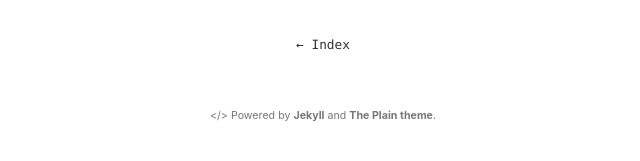
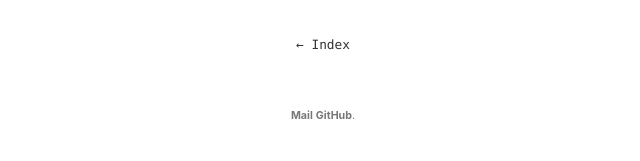
Before and after one commit to Morosoof/Morosoof, a Jekyll site: the page built from about.md, in a window 1280 px wide. Shown: the part 470-631 px from the top of the page, without its empty margins (317-957 px from the left). Built offline with Jekyll 4.4.1, drawn with Linux system fonts in a browser that asks for light colours.

Commit message:
Update footer.html

```diff
--- a/_includes/footer.html
+++ b/_includes/footer.html
@@ -1,3 +1,3 @@
 <div class="footer">
-   <span class="block"><small>&lt;/&gt; Powered by <a href="https://jekyllrb.com/">Jekyll</a> and <a href="https://github.com/heiswayi/the-plain">The Plain theme</a>.</small></span>
+   <span class="block"><small><a href="mailto:arnorksn@gmail.com">Mail</a> <a href="https://github.com/Morosoof">GitHub</a>.</small></span>
 </div>
```
